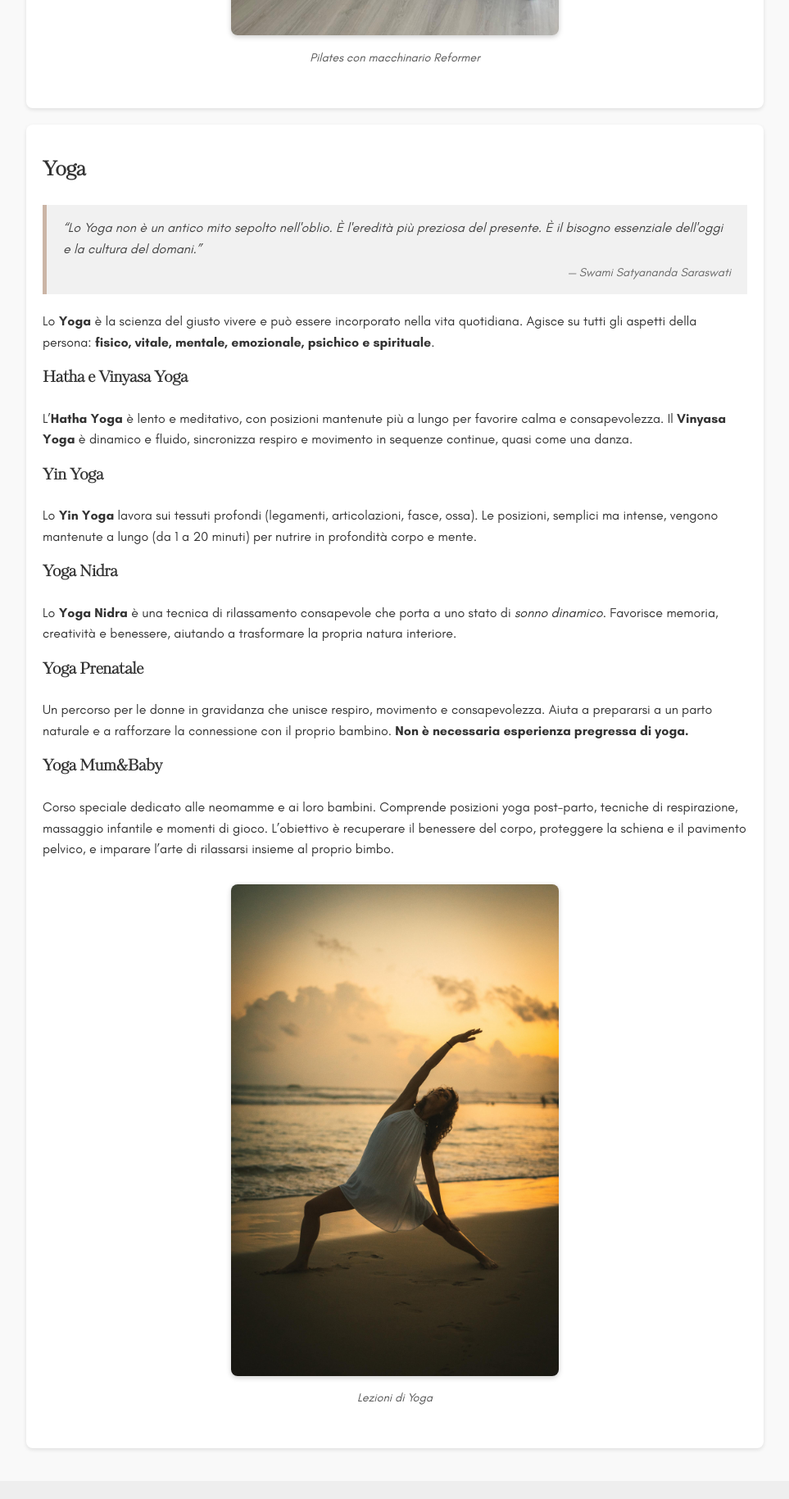
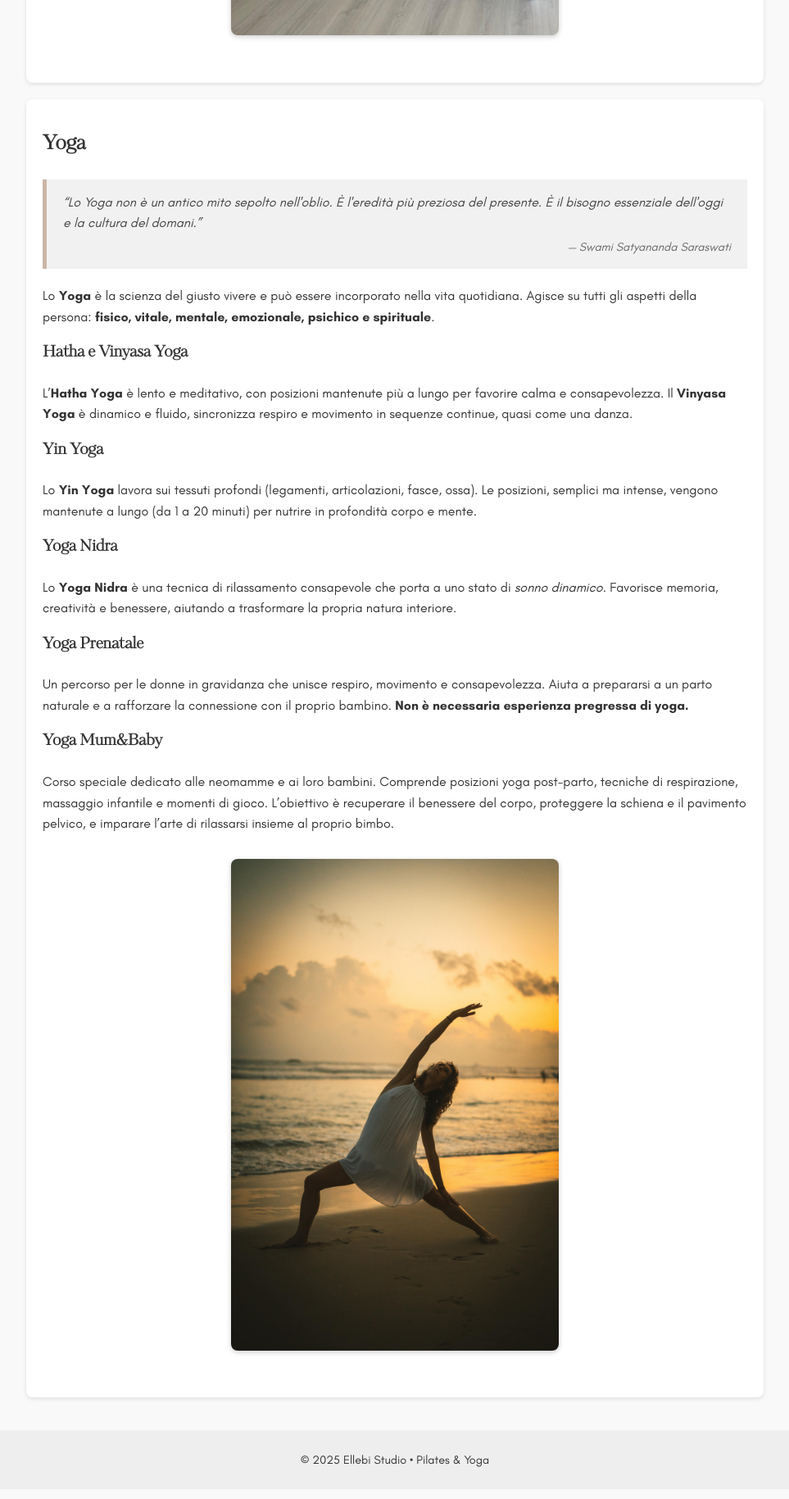
Before and after one commit to ellebi-pilates/studio-pilates, a plain HTML site: page corsi.html in a window 1280 px wide. Shown: the part 1266-3095 px from the top of the page at 82% size, without its empty margins (158-1121 px from the left). Drawn offline with Linux system fonts and the light colour scheme.

Commit message:
Update corsi.html

```diff
--- a/corsi.html
+++ b/corsi.html
@@ -42,7 +42,6 @@
 
       <figure class="image-center">
         <img src="Reformer.jpg" alt="Pilates con Reformer">
-        <figcaption>Pilates con macchinario Reformer</figcaption>
       </figure>
     </section>
 
@@ -90,7 +89,6 @@
       </p>
       <figure class="image-center">
         <img src="lalla.jpg" alt="Yoga in pratica">
-        <figcaption>Lezioni di Yoga</figcaption>
       </figure>
     </section>
   </main>
```
